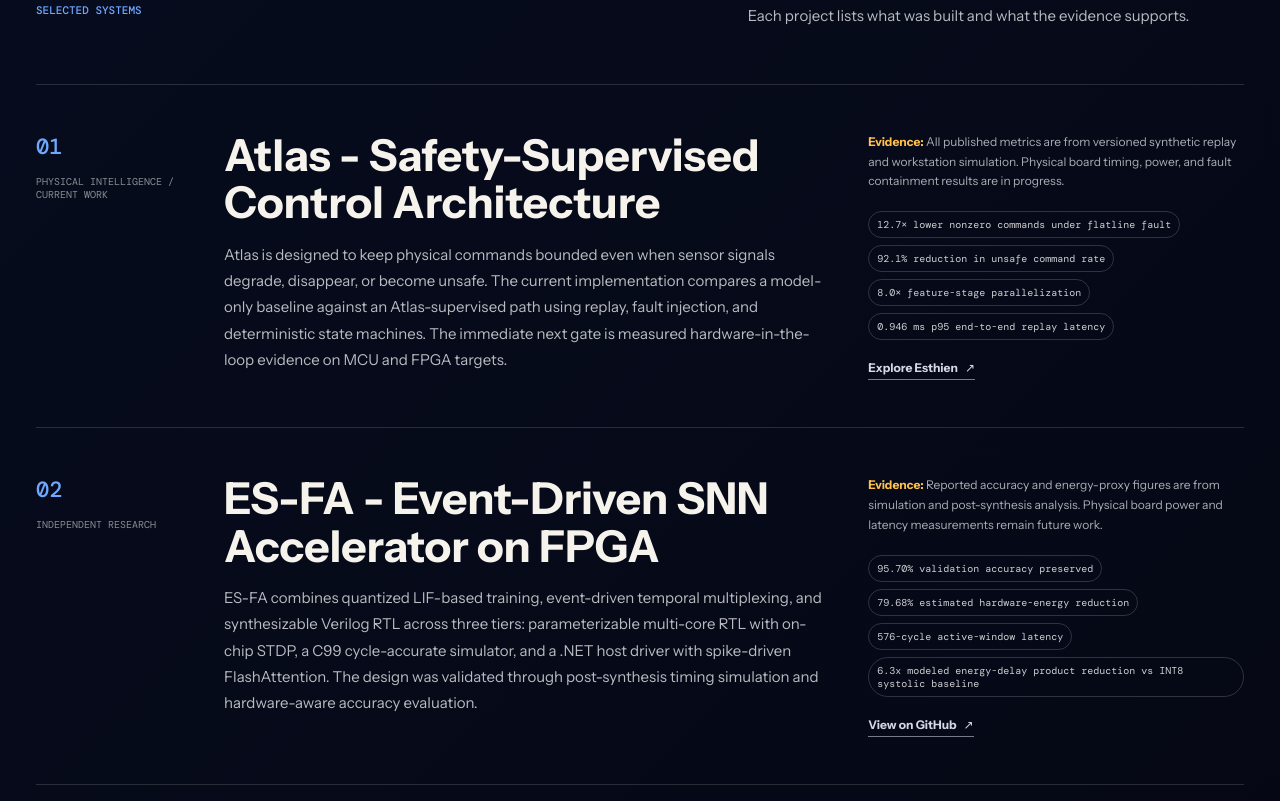
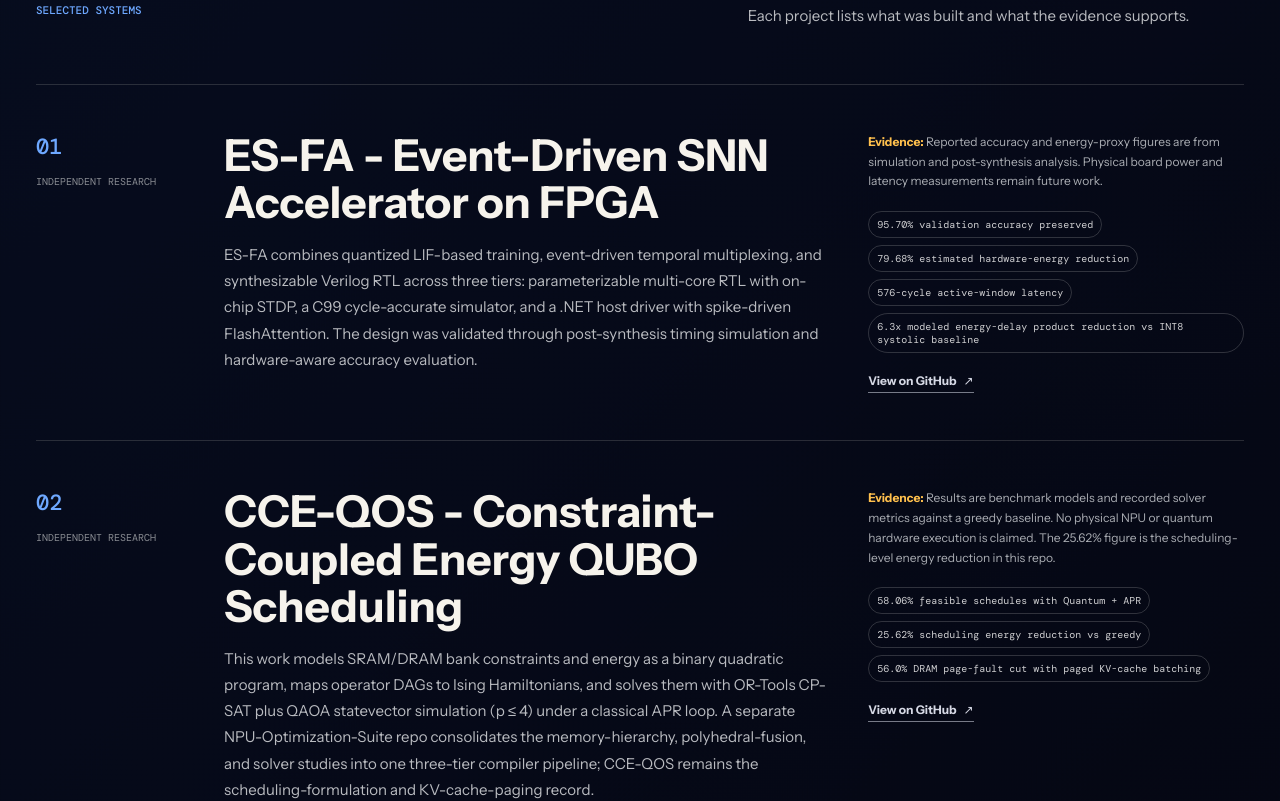
Before and after one commit to yagneshkumarkoduru/portfolio, a React (Vite) app: page /record in a window 1280 px wide. Shown: the part 820-1621 px from the top of the page. Built offline with nearby package versions, Linux system fonts and the light colour scheme; a web font is replaced by a local one.

Commit message:
fix: remove Atlas from portfolio projects - company work only
- Atlas is Esthien company project, not personal research
- Removed from portfolio website project listing
- Reindexed remaining projects (ES-FA is now 01, CCE-QOS is now 02, etc)
- Portfolio now shows only independent research projects

```diff
--- a/src/data/projects.ts
+++ b/src/data/projects.ts
@@ -12,24 +12,8 @@ export type Project = {
 
 export const projects: Project[] = [
   {
-    id: "atlas",
+    id: "es-fa",
     index: "01",
-    type: "Physical intelligence / Current work",
-    title: "Atlas - Safety-Supervised Control Architecture",
-    summary: "A simulation-first, verification-led control layer for sensor-driven physical systems.",
-    story: "Atlas is designed to keep physical commands bounded even when sensor signals degrade, disappear, or become unsafe. The current implementation compares a model-only baseline against an Atlas-supervised path using replay, fault injection, and deterministic state machines. The immediate next gate is measured hardware-in-the-loop evidence on MCU and FPGA targets.",
-    evidence: "All published metrics are from versioned synthetic replay and workstation simulation. Physical board timing, power, and fault containment results are in progress.",
-    metrics: [
-      "12.7× lower nonzero commands under flatline fault",
-      "92.1% reduction in unsafe command rate",
-      "8.0× feature-stage parallelization",
-      "0.946 ms p95 end-to-end replay latency"
-    ],
-    links: [{ href: "https://www.esthien.com/", label: "Explore Esthien" }],
-  },
-  {
-    id: "es-fa",
-    index: "02",
     type: "Independent research",
     title: "ES-FA - Event-Driven SNN Accelerator on FPGA",
     summary: "Hardware-aware spiking neural network acceleration targeting the Xilinx Kria KV260.",
@@ -45,7 +29,7 @@ export const projects: Project[] = [
   },
   {
     id: "cce-qos",
-    index: "03",
+    index: "02",
     type: "Independent research",
     title: "CCE-QOS - Constraint-Coupled Energy QUBO Scheduling",
     summary: "NPU compiler scheduling formulated as a QUBO with Adaptive Penalty Refinement.",
@@ -60,7 +44,7 @@ export const projects: Project[] = [
   },
   {
     id: "pid",
-    index: "04",
+    index: "03",
     type: "Control systems",
     title: "Precision-Drive Dynamics - Nonlinear Motor Control",
     summary: "From classical PID baselines to neural-adaptive sliding-mode control with safety filtering.",
@@ -75,7 +59,7 @@ export const projects: Project[] = [
   },
   {
     id: "noemek",
-    index: "05",
+    index: "04",
     type: "Software systems",
     title: "Noemek - Governed AI Workforce OS",
     summary: "Policy-first, auditable work orchestration for multi-channel AI employees.",
@@ -89,7 +73,7 @@ export const projects: Project[] = [
   },
   {
     id: "product",
-    index: "06",
+    index: "05",
     type: "Product contributions",
     title: "Fluidity & Vyntt - Product & Launch Work",
     summary: "Frontend, product, and early go-to-market contributions.",
```
